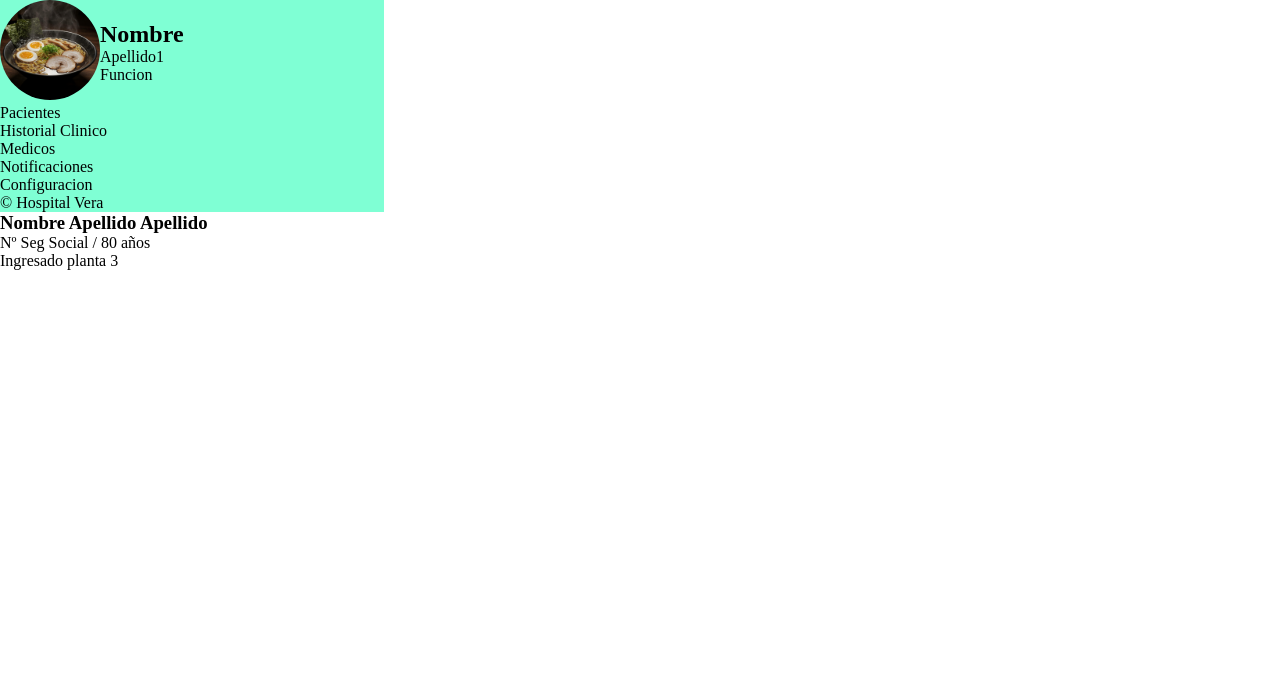
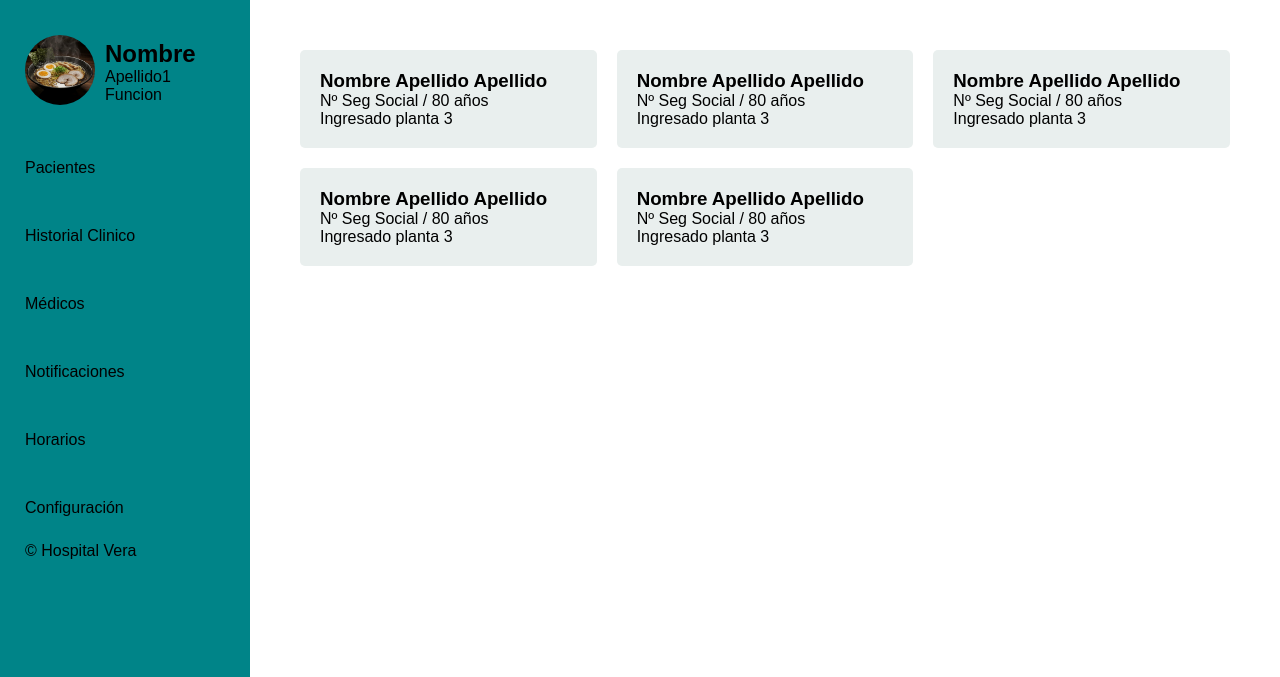
Before and after one commit to AinhoaQG/VeraHospital, a plain HTML site: page index.html in a window 1280 px wide. Shown: the top 677 px of the page. Drawn offline with Linux system fonts and the light colour scheme.

Commit message:
Variables, Menu de navegacion y tarjetas

```diff
--- a/index.html
+++ b/index.html
@@ -4,9 +4,7 @@
     <meta charset="UTF-8">
     <meta name="viewport" content="width=device-width, initial-scale=1.0">
     <title>Hospital Vera</title>
-    <link rel="stylesheet" href="./styles/pagesCss/index.css">
     <link rel="stylesheet" href="./styles/main.css">
-    <link rel="stylesheet" href="./styles/layout.css">
 </head>
 <body>
     <header>
@@ -25,23 +23,49 @@
             <ul>
                 <li>Pacientes</li>
                 <li>Historial Clinico</li>
-                <li>Medicos</li>
+                <li>Médicos</li>
                 <li>Notificaciones</li>
-                <li>Configuracion</li>
+                <li>Horarios</li>
+                <li>Configuración</li>
 
             </ul>
         </nav>
-        <div>
+        <div class="copy">
             &copy Hospital Vera
         </div>
     </header>
     <main>
-        <div>
-            <div class="card">
+        <div class="grid">
+
+            <a href="" class="card">
                 <h3>Nombre Apellido Apellido</h3>
                 <p>Nº Seg Social / 80 años</p>
                 <p>Ingresado planta 3</p>
-            </div>
+            </a>
+
+            <a href="" class="card">
+                <h3>Nombre Apellido Apellido</h3>
+                <p>Nº Seg Social / 80 años</p>
+                <p>Ingresado planta 3</p>
+            </a>
+
+            <a href="" class="card">
+                <h3>Nombre Apellido Apellido</h3>
+                <p>Nº Seg Social / 80 años</p>
+                <p>Ingresado planta 3</p>
+            </a>
+
+            <a href="" class="card">
+                <h3>Nombre Apellido Apellido</h3>
+                <p>Nº Seg Social / 80 años</p>
+                <p>Ingresado planta 3</p>
+            </a>
+
+            <a href="" class="card">
+                <h3>Nombre Apellido Apellido</h3>
+                <p>Nº Seg Social / 80 años</p>
+                <p>Ingresado planta 3</p>
+            </a>
         </div>
 
     </main>
--- /dev/null
+++ b/styles/components/card.css
@@ -0,0 +1,18 @@
+@import url(../variables.css);
+
+.grid{
+    display: grid;
+    grid-template-columns: repeat(auto-fit, minmax(250px, 2fr));
+    gap: 20px;
+    padding: 20px;
+    margin: 30px;
+
+}
+
+.card{
+    background-color: var(--B1);
+    padding: 20px;
+    border-radius: 5px;
+    text-decoration: none;
+    color:black;
+}
--- /dev/null
+++ b/styles/components/layout.css
@@ -0,0 +1,44 @@
+@import url(../variables.css);
+header{
+    display: flex;
+    flex-direction: column;
+    background-color: var(--main);
+    padding-top: 10px;
+}
+
+.perfilNav{
+    display: flex;
+    text-align: center;
+    align-items: center;
+    padding: 10%;
+    gap: 10px;
+}
+.perfilNav img{
+    min-width: 50px;
+    max-width: 70px;
+    border-radius: 50%;
+}
+.perfilNombre{
+    text-align: left;
+}
+
+/* NAV ----------------------*/
+.nav ul li{
+    list-style: none;
+    padding: 10%;
+    transition: ease-in-out;
+}
+.nav ul li:hover{
+    list-style: none;
+    background-color: #84b1ae;
+    font-size: 1.2rem;
+}
+
+
+/* Texto final --------------*/
+.copy{
+    display: flex;
+    padding-left: 10%;
+    align-items: end;
+
+}
--- a/styles/layout.css
+++ /dev/null
@@ -1,22 +0,0 @@
-header{
-    display: flex;
-    flex-direction: column;
-    width: 30%;
-    background-color: aquamarine;
-
-}
-
-.perfilNav{
-    display: flex;
-    text-align: center;
-    align-items: center;
-}
-
-.perfilNav img{
-    width: 100px;
-    border-radius: 50%;
-}
-
-.perfilNombre{
-    text-align: left;
-}
--- a/styles/main.css
+++ b/styles/main.css
@@ -1,4 +1,10 @@
-*{
-    padding: 0;
-    margin: 0;
-}
+/* GENERALES */
+@import url("./resert.css");
+
+/* COMPONENTES */
+@import url("/styles/components/card.css");
+@import url("./components/layout.css");
+
+/* PAGINAS */
+@import url("/styles/pagesCss/index.css");
+@import url("/styles/pagesCss/pacientes.css");
--- /dev/null
+++ b/styles/resert.css
@@ -0,0 +1,11 @@
+*{
+    padding: 0;
+    margin: 0;
+}
+
+body{
+    display: grid;
+    grid-template-columns: 250px 1fr;
+    height: 100vh;
+    font-family: Arial, Helvetica, sans-serif;
+}
--- /dev/null
+++ b/styles/variables.css
@@ -0,0 +1,12 @@
+
+:root{
+    --A3: #22303B;
+    --A2: #175D8F;
+    --A1: #0B82A3;
+    --main: #008488;
+    --V2: #13A190;
+    --V3: #1EAD84;
+    --V4: #52B498;
+    --V5: #C1DAD5;
+    --B1: #E9EFEE;
+}
```
Also changed, not shown: styles/pagesCss/pacientes.css (added).
